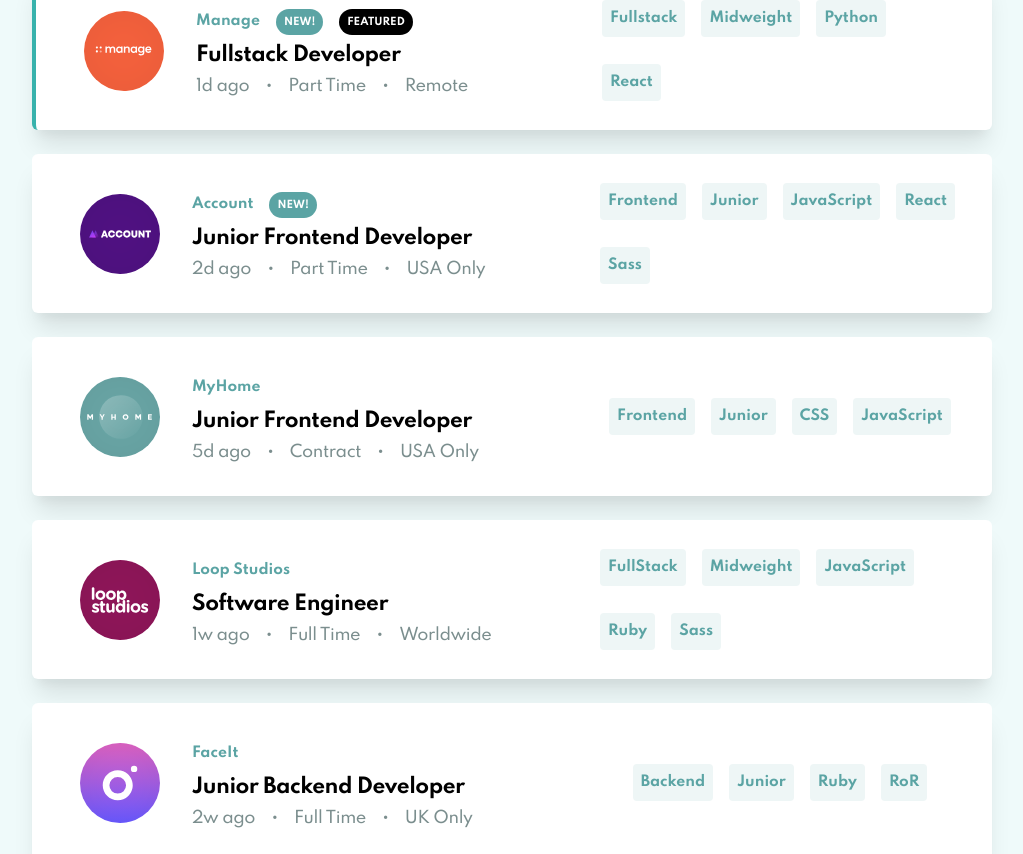
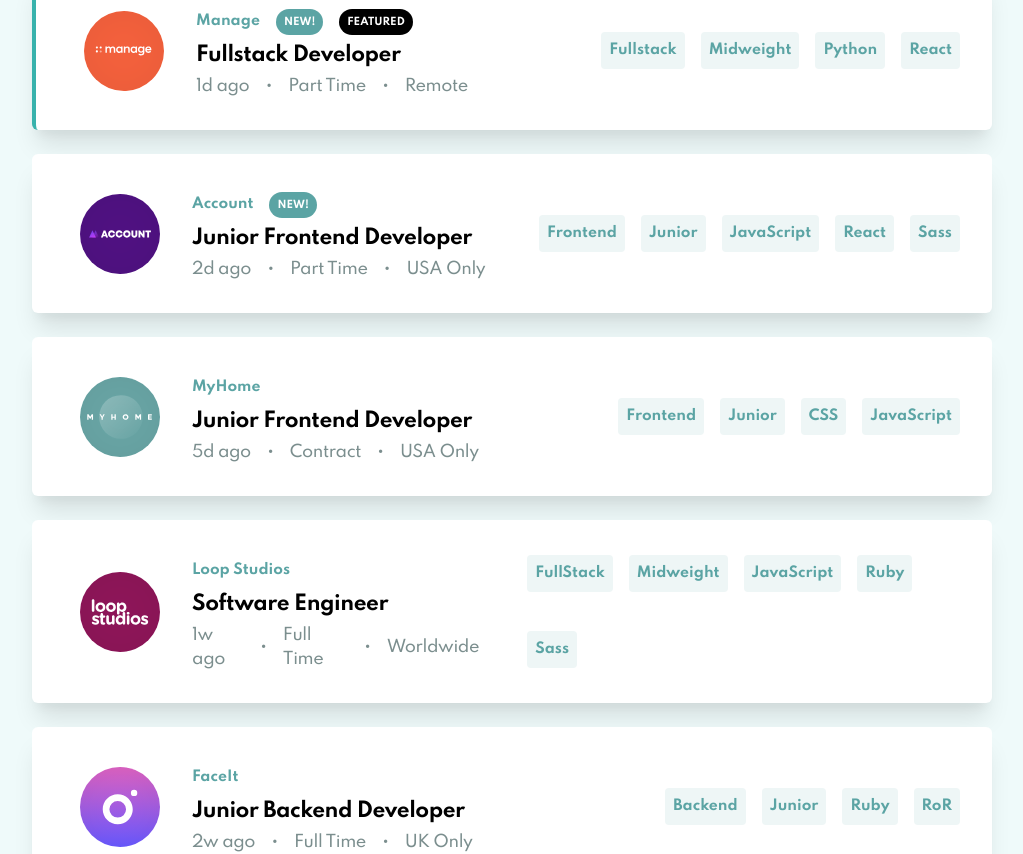
Before and after one commit to GK-Hynes/job-listings-with-filtering, a React (Create React App) app: page / in a window 1280 px wide. Shown: the part 436-1290 px from the top of the page, without its empty margins (128-1151 px from the left). Built offline with nearby package versions, Linux system fonts and the light colour scheme.

Commit message:
Adjust JobListing styles

```diff
--- a/src/JobListing.js
+++ b/src/JobListing.js
@@ -25,13 +25,13 @@
         featured && `border-solid border-teal-500 border-l-4`
       } flex flex-row mx-auto mb-6 w-9/12 max-w-screen-xl bg-white shadow-xl rounded-md`}
     >
-      <div className="flex flex-row justify-center items-center p-4">
+      <div className="flex justify-center items-center p-4">
         <div className="h-20 w-20 ml-8">
           <img src={logo} alt={company} />
         </div>
       </div>
-      <div className="flex-1 py-8 px-4">
-        <div className="flex flex-row items-center text-sm">
+      <div className="py-8 px-4">
+        <div className="flex items-center text-sm">
           <h3 className="mr-4 text-desaturated-dark-cyan font-bold py-2">
             {company}
           </h3>
@@ -46,8 +46,10 @@
             </span>
           )}
         </div>
-        <h2 className="text-xl font-bold mb-1 tracking-tight">{position}</h2>
-        <ul className="flex flex-row items-center text-dark-gray-cyan tracking-tight">
+        <h2 className="text-xl font-bold mb-1 tracking-tight hover:text-desaturated-dark-cyan">
+          <a href="#">{position}</a>
+        </h2>
+        <ul className="flex items-center text-dark-gray-cyan tracking-tight">
           <li className="mr-4">{postedAt}</li>
           <li className="mr-4">&#8226;</li>
           <li className="mr-4">{contract}</li>
@@ -55,9 +57,10 @@
           <li className="mr-4">{location}</li>
         </ul>
       </div>
-      <div className="flex flex-row justify-center flex-1 p-4 text-sm">
-        <ul className="flex flex-row flex-wrap items-center">
-          {tags.map((tag, i) => (
+      <div className="flex justify-center p-4 ml-auto text-sm">
+        <ul className="flex flex-wrap items-center">
+          {tags &&
+            tags.map((tag, i) => (
               <li key={i}>
                 <button className="mr-4 p-2 bg-light-gray-cyan-filters text-desaturated-dark-cyan font-bold rounded hover:bg-desaturated-dark-cyan hover:text-white">
                   {tag}
```
Lines whose indentation alone changed are shown as unchanged.
